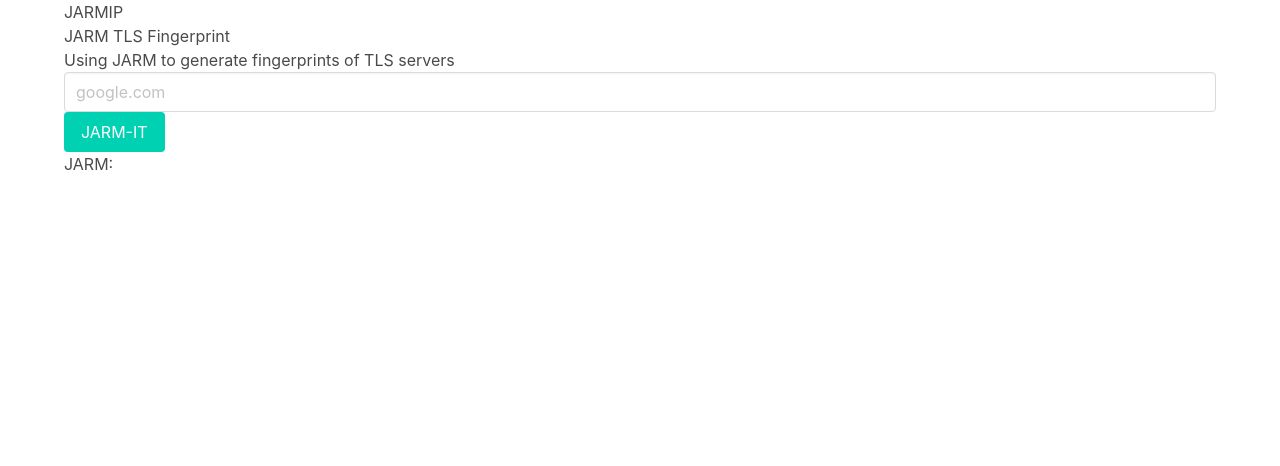
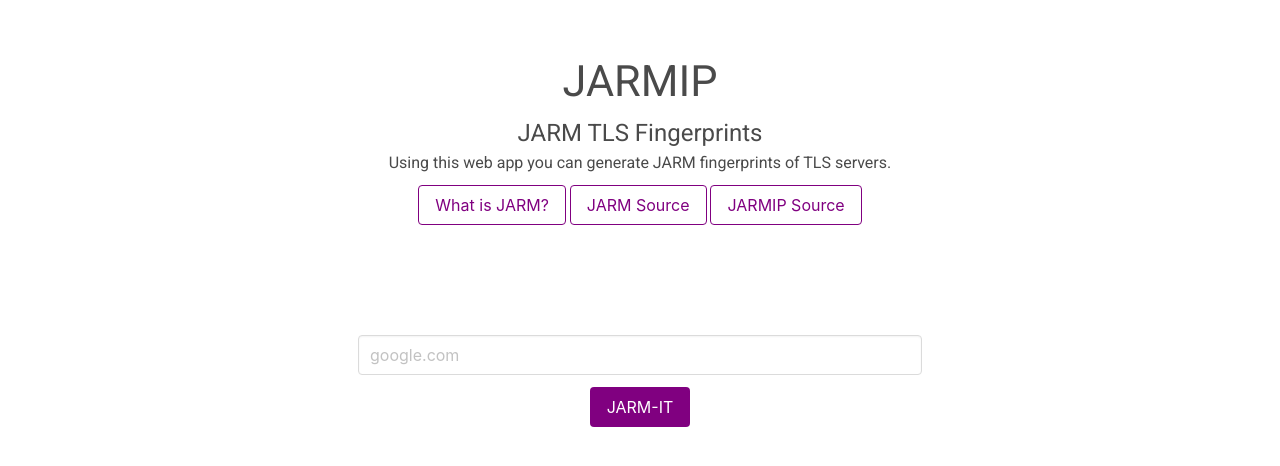
Before and after one commit to OwenSimons/jarmip, a plain HTML site: page index.html in a window 1280 px wide. Drawn offline with nearby package versions, Linux system fonts and the light colour scheme.

Commit message:
Styled front-end

```diff
--- a/index.html
+++ b/index.html
@@ -13,13 +13,28 @@
 
 </header>
 <main>
-    <div class="container" id="jarm">
+    <div class="container">
         <h1>JARMIP</h1>
-        <h2>JARM TLS Fingerprint</h2>
-        <p>Using JARM to generate fingerprints of TLS servers</p>
-        <input v-model="ip" class="input" type="text" placeholder="google.com">
-        <button class="button is-primary" onclick="apiClient.generateJarm()">JARM-IT</button>
-        <p>JARM: {{ jarm }}</p>
+        <h2>JARM TLS Fingerprints</h2>
+        <p>Using this web app you can generate JARM fingerprints of TLS servers.</p>
+        <a href="https://engineering.salesforce.com/easily-identify-malicious-servers-on-the-internet-with-jarm-e095edac525a">
+            <button class="button is-outlined is-primary">What is JARM?</button>
+        </a>
+        <a href="https://github.com/salesforce/jarm">
+            <button class="button is-outlined is-primary">JARM Source</button>
+        </a>
+        <a href="https://github.com/OwenSimons/jarmip">
+            <button class="button is-outlined is-primary">JARMIP Source</button>
+        </a>
+        <section id="jarm">
+            <div class="columns">
+                <div class="column is-half is-offset-one-quarter">
+                    <input v-model="ip" class="input is-three-fifths" type="text" placeholder="google.com">
+                </div>
+            </div>
+            <button class="button is-primary" onclick="apiClient.generateJarm()">JARM-IT</button>
+            <p class="">{{ jarm }}</p>
+        </section>
     </div>
 </main>
 
--- a/sass/index.sass
+++ b/sass/index.sass
@@ -1 +1,31 @@
+$primary: purple
+
 @import ../node_modules/bulma/bulma.sass
+@import url('https://fonts.googleapis.com/css2?family=Roboto:ital,wght@0,100;0,300;0,400;0,500;0,700;0,900;1,100;1,300;1,400;1,500;1,700;1,900&display=swap')
+
+*
+  font-family: Roboto, "sans-serif"
+
+h1
+  font-size: 2.7rem
+
+h2
+  font-size: 1.5rem
+
+.columns:not(:last-child)
+  margin-bottom: 0
+
+main
+  text-align: center
+  margin-top: 50px
+
+  button
+    text-align: center
+    margin-top: 10px
+    margin-bottom: 10px
+
+#jarm
+  margin-top: 100px
+
+  button
+    margin-top: 0
```
Also changed, not shown: sass/index.css, 1 other file.
